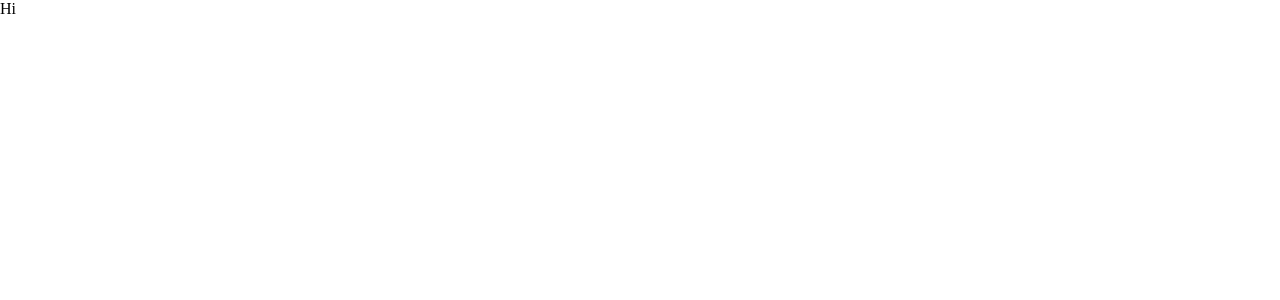
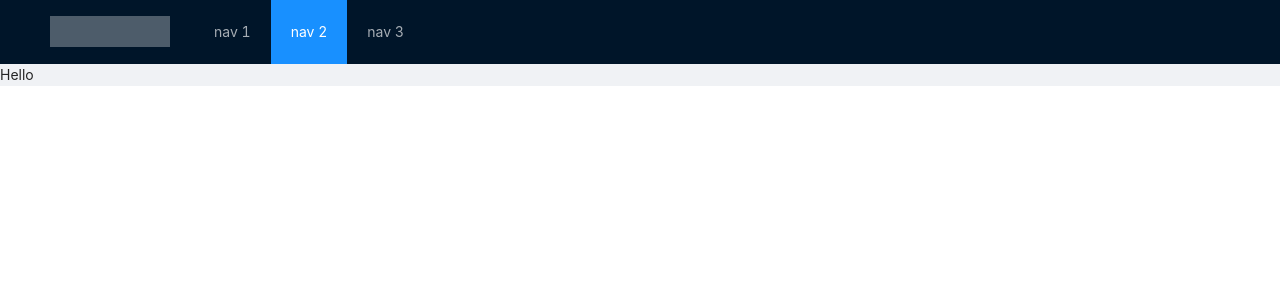
Before and after one commit to ShakedHad/Bolt, a React (Create React App) app in the folder src/Bolt.Web/wwwroot/: page / in a window 1280 px wide. Shown: the top 300 px of the page. Built offline with nearby package versions, Linux system fonts and the light colour scheme.

Commit message:
Wired redux

```diff
--- a/src/Bolt.Web/wwwroot/package.json
+++ b/src/Bolt.Web/wwwroot/package.json
@@ -10,9 +10,15 @@
     "@types/node": "^12.19.16",
     "@types/react": "^17.0.1",
     "@types/react-dom": "^17.0.0",
+    "@types/react-redux": "^7.1.16",
+    "@types/redux": "^3.6.0",
+    "antd": "^4.12.2",
     "react": "^17.0.1",
     "react-dom": "^17.0.1",
+    "react-redux": "^7.2.2",
     "react-scripts": "4.0.2",
+    "redux": "^4.0.5",
+    "redux-thunk": "^2.3.0",
     "typescript": "^4.1.3",
     "web-vitals": "^1.1.0"
   },
--- a/src/Bolt.Web/wwwroot/src/App.css
+++ /dev/null
@@ -1,2 +0,0 @@
-.App {
-}
--- a/src/Bolt.Web/wwwroot/src/App.tsx
+++ /dev/null
@@ -1,12 +0,0 @@
-import React from 'react';
-import './App.css';
-
-function App() {
-  return (
-    <div className="App">
-      Hi
-    </div>
-  );
-}
-
-export default App;
--- /dev/null
+++ b/src/Bolt.Web/wwwroot/src/actions/index.ts
@@ -0,0 +1 @@
+export * from './types';
--- /dev/null
+++ b/src/Bolt.Web/wwwroot/src/actions/types.ts
@@ -0,0 +1,3 @@
+// eslint-disable-next-line no-shadow
+export enum ActionsTypes {
+}
--- /dev/null
+++ b/src/Bolt.Web/wwwroot/src/components/App.css
@@ -0,0 +1,12 @@
+@import '~antd/dist/antd.css';
+
+.App {
+
+}
+.logo {
+  float: left;
+  width: 120px;
+  height: 31px;
+  margin: 16px 24px 16px 0;
+  background: rgba(255, 255, 255, 0.3);
+}
--- /dev/null
+++ b/src/Bolt.Web/wwwroot/src/components/App.tsx
@@ -0,0 +1,27 @@
+import React, { FC } from 'react';
+import { Button, Layout, Menu } from 'antd';
+import './App.css';
+
+const { Header, Content, Footer } = Layout;
+
+const App: FC = () => {
+  return (
+    <div className="App">
+      <Layout>
+        <Header>
+          <div className="logo" />
+          <Menu theme="dark" mode="horizontal" defaultSelectedKeys={['2']}>
+            <Menu.Item key="1">nav 1</Menu.Item>
+            <Menu.Item key="2">nav 2</Menu.Item>
+            <Menu.Item key="3">nav 3</Menu.Item>
+          </Menu>
+        </Header>
+        <Content>
+          Hello
+        </Content>
+      </Layout>
+    </div>
+  );
+};
+
+export default App;
--- a/src/Bolt.Web/wwwroot/src/index.tsx
+++ b/src/Bolt.Web/wwwroot/src/index.tsx
@@ -1,11 +1,24 @@
 import React from 'react';
 import ReactDOM from 'react-dom';
 import './index.css';
-import App from './App';
+import { Provider } from 'react-redux';
+import { applyMiddleware, compose, createStore } from 'redux';
+import thunk from 'redux-thunk';
+import App from './components/App';
+import { reducers } from './reducers';
 
+declare global {
+  interface Window {
+    __REDUX_DEVTOOLS_EXTENSION_COMPOSE__?: typeof compose;
+  }
+}
+
+const composeEnhancers = window.__REDUX_DEVTOOLS_EXTENSION_COMPOSE__ || compose;
 ReactDOM.render(
   <React.StrictMode>
-    <App />
+    <Provider store={createStore(reducers, composeEnhancers(applyMiddleware(thunk)))}>
+      <App />
+    </Provider>
   </React.StrictMode>,
   document.getElementById('root'),
 );
--- /dev/null
+++ b/src/Bolt.Web/wwwroot/src/reducers/index.ts
@@ -0,0 +1,9 @@
+import { combineReducers } from 'redux';
+
+export interface StoreState {
+  placeholder
+}
+
+export const reducers = combineReducers<StoreState>({
+  placeholder: () => '',
+});
```
Also changed, not shown: 1 other file (tests, documents, lock files or other folders).
